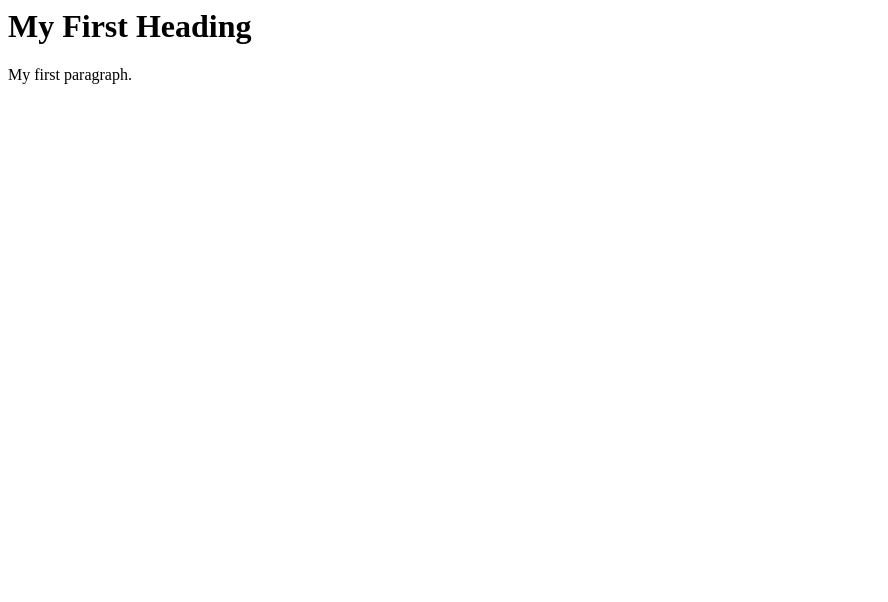
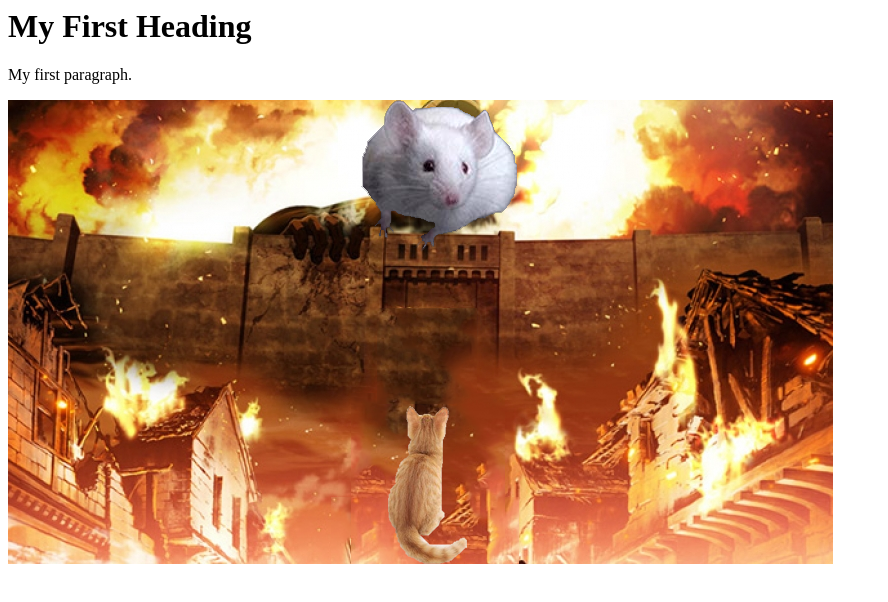
Before and after one commit to Phluenam/Phluenam.github.io, a plain HTML site: page index.html in a window 1280 px wide. Shown: the whole page, without its empty margins (0-888 px from the left). Drawn offline with Linux system fonts and the light colour scheme.

Commit message:
Chang image

```diff
--- a/index.html
+++ b/index.html
@@ -4,5 +4,7 @@
 <h1>My First Heading</h1>
 <p>My first paragraph.</p>
 
+    <p> <img src=imgs/artifact.png> </img> </p>
+
 </body>
 </html>
```
